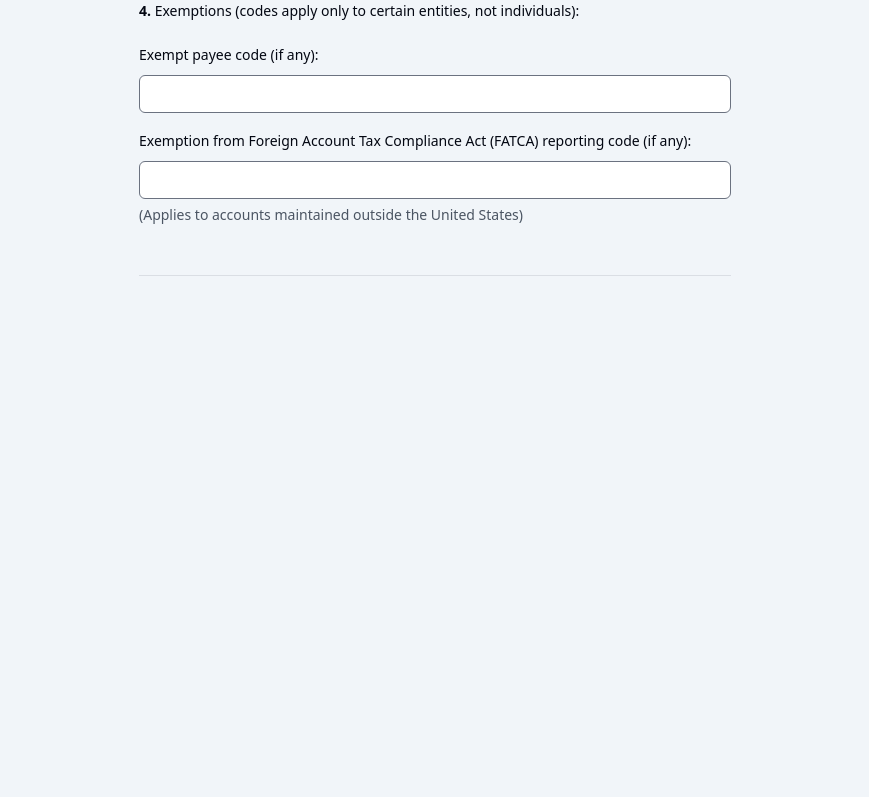
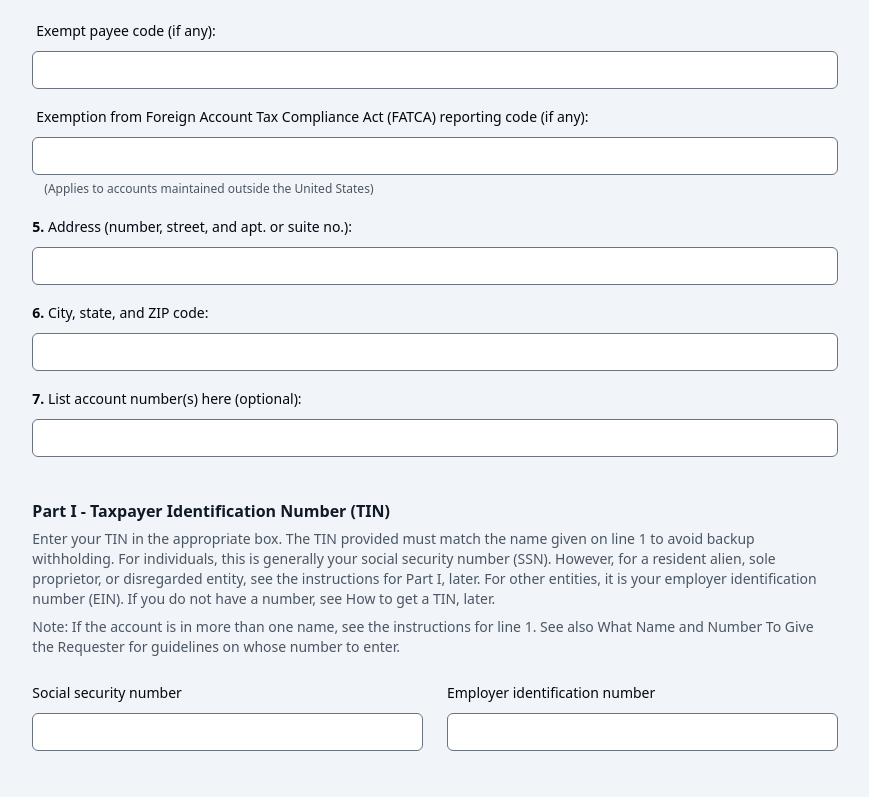
Before and after one commit to nmcmaster/w9, a Next.js app: page / in a window 1280 px wide. Shown: the part 659-1456 px from the top of the page, without its empty margins (205-1074 px from the left). Before the commit the page ends 959 px from the top, so only its background shows below. Built offline with nearby package versions, Linux system fonts and the light colour scheme.

Commit message:
basically done git push

```diff
--- a/app/page.tsx
+++ b/app/page.tsx
@@ -4,7 +4,7 @@ import W9Form from "@/components/W9Form";
 export default function Home() {
 	return (
 		<div className="">
-			<main className="p-6 md:w-1/2 mx-auto">
+			<main className="p-6 md:w-2/3 mx-auto">
 				<W9Form />
 			</main>
 
--- a/components/W9Form.tsx
+++ b/components/W9Form.tsx
@@ -1,14 +1,21 @@
-
-
 export default function W9Form() {
-    return (<div className="border-b border-gray-900/10 pb-12">
-        <h2 className="text-base/7 font-semibold text-gray-900">Create W9 Form</h2>
-        <p className="mt-1 text-sm/6 text-gray-600">Enter your personal information below. None of your information is saved.</p>
-
+    return (
+        <div className="border-b border-gray-900/10 pb-12">
+            <h2 className="text-base/7 font-semibold text-gray-900">
+                Create W9 Form
+            </h2>
+            <p className="mt-1 text-sm/6 text-gray-600">
+                Enter your personal information below. None of your information
+                is saved.
+            </p>
             <div className="mt-10 grid grid-cols-1 gap-x-6 gap-y-8 sm:grid-cols-6">
                 <div className="sm:col-span-6">
-                <label htmlFor="first-name" className="block text-sm/6 font-medium text-gray-900">
-                    <span className="font-bold">1.</span> Name of entity/indvidual:
+                    <label
+                        htmlFor="first-name"
+                        className="block text-sm/6 font-medium text-gray-900"
+                    >
+                        <span className="font-bold">1.</span> Name of
+                        entity/indvidual:
                     </label>
                     <div className="mt-2">
                         <input
@@ -19,11 +26,20 @@ export default function W9Form() {
                             className="block w-full rounded-md bg-white px-3 py-1.5 text-base text-gray-900 outline-1 -outline-offset-1 outline-gray-300 placeholder:text-gray-400 focus:outline-2 focus:-outline-offset-2 focus:outline-indigo-600 sm:text-sm/6"
                         />
                     </div>
+                    <div className="mt-1 text-xs/5 px-3 text-gray-600">
+                        (For a sole proprietor or disregarded entity, enter the
+                        owner’s name on line 1, and enter the
+                        business/disregarded entity’s name on line 2.)
+                    </div>
                 </div>
 
                 <div className="sm:col-span-6">
-                <label htmlFor="last-name" className="block text-sm/6 font-medium text-gray-900">
-                    <span className="font-bold">2.</span> Business name/disregarded entity name, if different from above:
+                    <label
+                        htmlFor="last-name"
+                        className="block text-sm/6 font-medium text-gray-900"
+                    >
+                        <span className="font-bold">2.</span> Business
+                        name/disregarded entity name, if different from above:
                     </label>
                     <div className="mt-2">
                         <input
@@ -36,10 +52,15 @@ export default function W9Form() {
                     </div>
                 </div>
 
-
                 <div className="sm:col-span-4">
-                <label htmlFor="country" className="block text-sm/6 font-medium text-gray-900">
-                    <span className="font-bold">3a.</span> Check the appropriate box for federal tax classification of the entity/individual whose name is listed in the first field.
+                    <label
+                        htmlFor="country"
+                        className="block text-sm/6 font-medium text-gray-900"
+                    >
+                        <span className="font-bold">3a.</span> Check the
+                        appropriate box for federal tax classification of the
+                        entity/individual whose name is listed in the first
+                        field.
                     </label>
                     <div className="mt-2 grid grid-cols-1">
                         <select
@@ -56,97 +77,20 @@ export default function W9Form() {
                             <option>LLC</option>
                             <option>Other</option>
                         </select>
-
                     </div>
                 </div>
-
-            {/* <div className="sm:col-span-4">
-                <label htmlFor="email" className="block text-sm/6 font-medium text-gray-900">
-                    Email address
-                </label>
-                <div className="mt-2">
-                    <input
-                        id="email"
-                        name="email"
-                        type="email"
-                        autoComplete="email"
-                        className="block w-full rounded-md bg-white px-3 py-1.5 text-base text-gray-900 outline-1 -outline-offset-1 outline-gray-300 placeholder:text-gray-400 focus:outline-2 focus:-outline-offset-2 focus:outline-indigo-600 sm:text-sm/6"
-                    />
-                </div>
-            </div>
-
-
-            <div className="col-span-full">
-                <label htmlFor="street-address" className="block text-sm/6 font-medium text-gray-900">
-                    Street address
-                </label>
-                <div className="mt-2">
-                    <input
-                        id="street-address"
-                        name="street-address"
-                        type="text"
-                        autoComplete="street-address"
-                        className="block w-full rounded-md bg-white px-3 py-1.5 text-base text-gray-900 outline-1 -outline-offset-1 outline-gray-300 placeholder:text-gray-400 focus:outline-2 focus:-outline-offset-2 focus:outline-indigo-600 sm:text-sm/6"
-                    />
-                </div>
-            </div>
-
-            <div className="sm:col-span-2 sm:col-start-1">
-                <label htmlFor="city" className="block text-sm/6 font-medium text-gray-900">
-                    City
-                </label>
-                <div className="mt-2">
-                    <input
-                        id="city"
-                        name="city"
-                        type="text"
-                        autoComplete="address-level2"
-                        className="block w-full rounded-md bg-white px-3 py-1.5 text-base text-gray-900 outline-1 -outline-offset-1 outline-gray-300 placeholder:text-gray-400 focus:outline-2 focus:-outline-offset-2 focus:outline-indigo-600 sm:text-sm/6"
-                    />
-                </div>
-            </div>
-
-            <div className="sm:col-span-2">
-                <label htmlFor="region" className="block text-sm/6 font-medium text-gray-900">
-                    State / Province
-                </label>
-                <div className="mt-2">
-                    <input
-                        id="region"
-                        name="region"
-                        type="text"
-                        autoComplete="address-level1"
-                        className="block w-full rounded-md bg-white px-3 py-1.5 text-base text-gray-900 outline-1 -outline-offset-1 outline-gray-300 placeholder:text-gray-400 focus:outline-2 focus:-outline-offset-2 focus:outline-indigo-600 sm:text-sm/6"
-                    />
-                </div>
-            </div>
-
-            <div className="sm:col-span-2">
-                <label htmlFor="postal-code" className="block text-sm/6 font-medium text-gray-900">
-                    ZIP / Postal code
-                </label>
-                <div className="mt-2">
-                    <input
-                        id="postal-code"
-                        name="postal-code"
-                        type="text"
-                        autoComplete="postal-code"
-                        className="block w-full rounded-md bg-white px-3 py-1.5 text-base text-gray-900 outline-1 -outline-offset-1 outline-gray-300 placeholder:text-gray-400 focus:outline-2 focus:-outline-offset-2 focus:outline-indigo-600 sm:text-sm/6"
-                    />
-                </div>
-            </div>
-           */}
-
             </div>
             <div className="mt-10 space-y-10">
                 <fieldset>
-                <legend className="text-sm/6 font-medium text-gray-950"><span className="font-bold">3b.</span> Foreign partners/owners checkbox</legend>
+                    <legend className="text-sm/6 font-medium text-gray-950">
+                        <span className="font-bold">3b.</span> Foreign
+                        partners/owners checkbox:
+                    </legend>
                     <div className="mt-6 space-y-6">
                         <div className="flex gap-3">
                             <div className="flex h-6 shrink-0 items-center">
                                 <div className="group grid size-4 grid-cols-1">
                                     <input
-
                                         id="comments"
                                         name="comments"
                                         type="checkbox"
@@ -176,27 +120,35 @@ export default function W9Form() {
                                 </div>
                             </div>
                             <div className="text-sm/6">
-                            <label htmlFor="comments" className="font-medium text-gray-950">
-                                If on line 3a you selected “Partnership” or “Trust/estate,” or checked “LLC” and entered “P” as its tax classification,
-                                and you are providing this form to a partnership, trust, or estate in which you have an ownership interest, check
-                                this box if you have any foreign partners, owners, or beneficiaries.
+                                <label
+                                    htmlFor="comments"
+                                    className="font-medium text-gray-950"
+                                >
+                                    If on line 3a you selected “Partnership” or
+                                    “Trust/estate,” or checked “LLC” and entered
+                                    “P” as its tax classification, and you are
+                                    providing this form to a partnership, trust,
+                                    or estate in which you have an ownership
+                                    interest, check this box if you have any
+                                    foreign partners, owners, or beneficiaries.
                                 </label>
                                 {/* <p id="comments-description" className="text-gray-500">
 
                             </p> */}
                             </div>
                         </div>
-
-
                     </div>
                 </fieldset>
             </div>
-
             <div className="mt-8 text-sm/6 font-medium text-gray-950">
-            <span className="font-bold">4.</span> Exemptions (codes apply only to certain entities, not individuals):
+                <span className="font-bold">4.</span> Exemptions (codes apply
+                only to certain entities, not individuals):
             </div>
             <div className="mt-5 sm:col-span-6">
-            <label htmlFor="last-name" className="block text-sm/6 font-medium text-gray-950">
+                <label
+                    htmlFor="last-name"
+                    className="indent-1 block text-sm/6 font-medium text-gray-950"
+                >
                     Exempt payee code (if any):
                 </label>
                 <div className="mt-2">
@@ -210,8 +162,12 @@ export default function W9Form() {
                 </div>
             </div>
             <div className="mt-4 sm:col-span-6">
-            <label htmlFor="last-name" className="block text-sm/6 font-medium text-gray-950">
-                Exemption from Foreign Account Tax Compliance Act (FATCA) reporting code (if any):
+                <label
+                    htmlFor="last-name"
+                    className="indent-1 block text-sm/6 font-medium text-gray-950"
+                >
+                    Exemption from Foreign Account Tax Compliance Act (FATCA)
+                    reporting code (if any):
                 </label>
                 <div className="mt-2">
                     <input
@@ -222,8 +178,198 @@ export default function W9Form() {
                         className="block w-full rounded-md bg-white px-3 py-1.5 text-base text-gray-900 outline-1 -outline-offset-1 outline-gray-300 placeholder:text-gray-400 focus:outline-2 focus:-outline-offset-2 focus:outline-indigo-600 sm:text-sm/6"
                     />
                 </div>
-            <div className="mt-1 text-sm/6 text-gray-600">(Applies to accounts maintained outside the United States)</div>
+                <div className="mt-1 text-xs/5 px-3 text-gray-600">
+                    (Applies to accounts maintained outside the United States)
                 </div>
-
-    </div>)
+            </div>
+            <div className="mt-4 sm:col-span-6">
+                <label
+                    htmlFor="last-name"
+                    className="block text-sm/6 font-medium text-gray-950"
+                >
+                    <span className="font-bold"> 5.</span> Address (number,
+                    street, and apt. or suite no.):
+                </label>
+                <div className="mt-2">
+                    <input
+                        id="last-name"
+                        name="last-name"
+                        type="text"
+                        autoComplete="family-name"
+                        className="block w-full rounded-md bg-white px-3 py-1.5 text-base text-gray-900 outline-1 -outline-offset-1 outline-gray-300 placeholder:text-gray-400 focus:outline-2 focus:-outline-offset-2 focus:outline-indigo-600 sm:text-sm/6"
+                    />
+                </div>
+            </div>
+            <div className="mt-4 sm:col-span-6">
+                <label
+                    htmlFor="last-name"
+                    className="block text-sm/6 font-medium text-gray-950"
+                >
+                    <span className="font-bold"> 6.</span> City, state, and ZIP
+                    code:
+                </label>
+                <div className="mt-2">
+                    <input
+                        id="last-name"
+                        name="last-name"
+                        type="text"
+                        autoComplete="family-name"
+                        className="block w-full rounded-md bg-white px-3 py-1.5 text-base text-gray-900 outline-1 -outline-offset-1 outline-gray-300 placeholder:text-gray-400 focus:outline-2 focus:-outline-offset-2 focus:outline-indigo-600 sm:text-sm/6"
+                    />
+                </div>
+            </div>
+            <div className="mt-4 sm:col-span-6">
+                <label
+                    htmlFor="last-name"
+                    className="block text-sm/6 font-medium text-gray-950"
+                >
+                    <span className="font-bold">7.</span> List account number(s)
+                    here (optional):
+                </label>
+                <div className="mt-2">
+                    <input
+                        id="last-name"
+                        name="last-name"
+                        type="text"
+                        autoComplete="family-name"
+                        className="block w-full rounded-md bg-white px-3 py-1.5 text-base text-gray-900 outline-1 -outline-offset-1 outline-gray-300 placeholder:text-gray-400 focus:outline-2 focus:-outline-offset-2 focus:outline-indigo-600 sm:text-sm/6"
+                    />
+                </div>
+            </div>
+            <h2 className="text-base/7 mt-10 font-semibold text-gray-900">
+                Part I - Taxpayer Identification Number (TIN)
+            </h2>
+            <p className="mt-1 text-sm/6 leading-5 text-gray-600">
+                Enter your TIN in the appropriate box. The TIN provided must
+                match the name given on line 1 to avoid backup withholding. For
+                individuals, this is generally your social security number
+                (SSN). However, for a resident alien, sole proprietor, or
+                disregarded entity, see the instructions for Part I, later. For
+                other entities, it is your employer identification number (EIN).
+                If you do not have a number, see How to get a TIN, later.{" "}
+            </p>{" "}
+            <p className="mt-2 text-sm/6 leading-5 text-gray-600">
+                <span>Note:</span> If the account is in more than one name, see
+                the instructions for line 1. See also What Name and Number To
+                Give the Requester for guidelines on whose number to enter.
+            </p>
+            <div className="mt-2 grid grid-cols-1 gap-x-6 gap-y-8 sm:grid-cols-6">
+                <div className="mt-4 sm:col-span-3">
+                    <label
+                        htmlFor="last-name"
+                        className="block text-sm/6 font-medium text-gray-950"
+                    >
+                        Social security number
+                    </label>
+                    <div className="mt-2">
+                        <input
+                            id="last-name"
+                            name="last-name"
+                            type="text"
+                            autoComplete="family-name"
+                            className="block w-full rounded-md bg-white px-3 py-1.5 text-base text-gray-900 outline-1 -outline-offset-1 outline-gray-300 placeholder:text-gray-400 focus:outline-2 focus:-outline-offset-2 focus:outline-indigo-600 sm:text-sm/6"
+                        />
+                    </div>
+                </div>
+                <div className="mt-4 sm:col-span-3">
+                    <label
+                        htmlFor="last-name"
+                        className="block text-sm/6 font-medium text-gray-950"
+                    >
+                        Employer identification number
+                    </label>
+                    <div className="mt-2">
+                        <input
+                            id="last-name"
+                            name="last-name"
+                            type="text"
+                            autoComplete="family-name"
+                            className="block w-full rounded-md bg-white px-3 py-1.5 text-base text-gray-900 outline-1 -outline-offset-1 outline-gray-300 placeholder:text-gray-400 focus:outline-2 focus:-outline-offset-2 focus:outline-indigo-600 sm:text-sm/6"
+                        />
+                    </div>
+                </div>
+            </div>
+            <h2 className="text-base/7 mt-10 font-semibold text-gray-900">
+                Part II - Certification
+            </h2>
+            <p className="mt-1 text-sm/6 leading-5 text-gray-600">
+                Under penalties of perjury, I certify that:
+            </p>{" "}
+            <p className="mt-1 text-sm/6 leading-5 text-gray-600">
+                1. The number shown on this form is my correct taxpayer
+                identification number (or I am waiting for a number to be issued
+                to me); and
+            </p>
+            <p className="mt-1 text-sm/6 leading-5 text-gray-600">
+                2. I am not subject to backup withholding because (a) I am
+                exempt from backup withholding, or (b) I have not been notified
+                by the Internal Revenue Service (IRS) that I am subject to
+                backup withholding as a result of a failure to report all
+                interest or dividends, or (c) the IRS has notified me that I am
+                no longer subject to backup withholding; and
+            </p>
+            <p className="mt-1 text-sm/6 leading-5 text-gray-600">
+                3. I am a U.S. citizen or other U.S. person (defined below); and
+            </p>
+            <p className="mt-1 text-sm/6 leading-5 text-gray-600">
+                4. The FATCA code(s) entered on this form (if any) indicating
+                that I am exempt from FATCA reporting is correct.
+            </p>{" "}
+            <p className="mt-2 text-sm/6 leading-5 text-gray-600">
+                <span className="font-bold">Certification instructions.</span>{" "}
+                You must cross out item 2 above if you have been notified by the
+                IRS that you are currently subject to backup withholding because
+                you have failed to report all interest and dividends on your tax
+                return. For real estate transactions, item 2 does not apply. For
+                mortgage interest paid, acquisition or abandonment of secured
+                property, cancellation of debt, contributions to an individual
+                retirement arrangement (IRA), and, generally, payments other
+                than interest and dividends, you are not required to sign the
+                certification, but you must provide your correct TIN.
+            </p>{" "}
+            <p className="mt-2 text-sm/6 leading-5 text-gray-600"></p>
+            <div className="mt-2 grid grid-cols-1 gap-x-6 gap-y-8 sm:grid-cols-6">
+                <div className="mt-4 sm:col-span-4">
+                    <label
+                        htmlFor="last-name"
+                        className="block text-sm/6 font-medium text-gray-950"
+                    >
+                        Full name
+                    </label>
+                    <div className="mt-2">
+                        <input
+                            id="last-name"
+                            name="last-name"
+                            type="text"
+                            autoComplete="family-name"
+                            className="block w-full rounded-md bg-white px-3 py-1.5 text-base text-gray-900 outline-1 -outline-offset-1 outline-gray-300 placeholder:text-gray-400 focus:outline-2 focus:-outline-offset-2 focus:outline-indigo-600 sm:text-sm/6"
+                        />
+                    </div>
+                </div>
+                <div className="mt-4 sm:col-span-2">
+                    <label
+                        htmlFor="last-name"
+                        className="block text-sm/6 font-medium text-gray-950"
+                    >
+                        Date
+                    </label>
+                    <div className="mt-2">
+                        <input
+                            id="last-name"
+                            name="last-name"
+                            type="text"
+                            autoComplete="family-name"
+                            className="block w-full rounded-md bg-white px-3 py-1.5 text-base text-gray-900 outline-1 -outline-offset-1 outline-gray-300 placeholder:text-gray-400 focus:outline-2 focus:-outline-offset-2 focus:outline-indigo-600 sm:text-sm/6"
+                        />
+                    </div>
+                </div>
+            </div>
+            <button
+                type="button"
+                className="rounded-md mt-10 mx-auto block bg-blue-600 px-2.5 py-1.5 text-sm font-semibold text-white shadow-xs hover:bg-blue-500 focus-visible:outline-2 focus-visible:outline-offset-2 focus-visible:outline-blue-600"
+            >
+                Create Completed W9 Form
+            </button>
+        </div>
+    );
 }
```
Also changed, not shown: 1 other file (tests, documents, lock files or other folders). Lines whose indentation alone changed are shown as unchanged.
